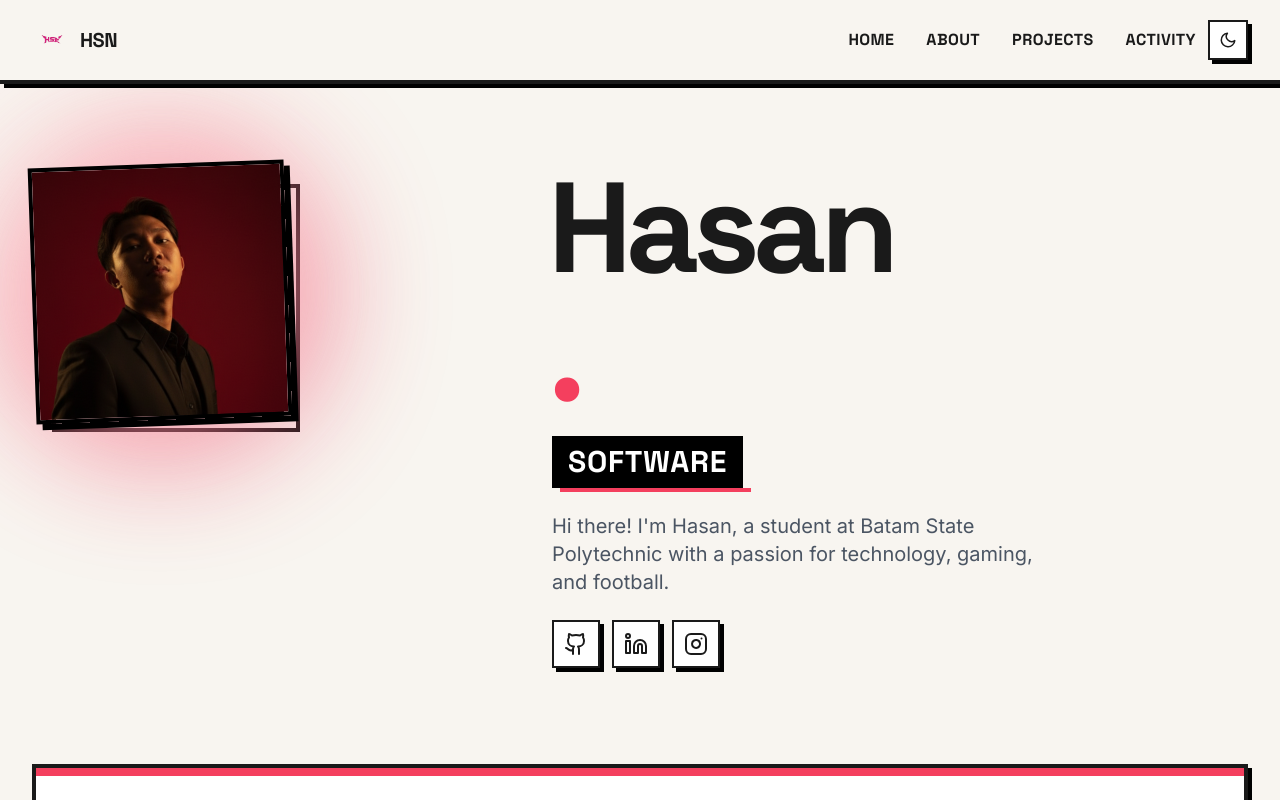
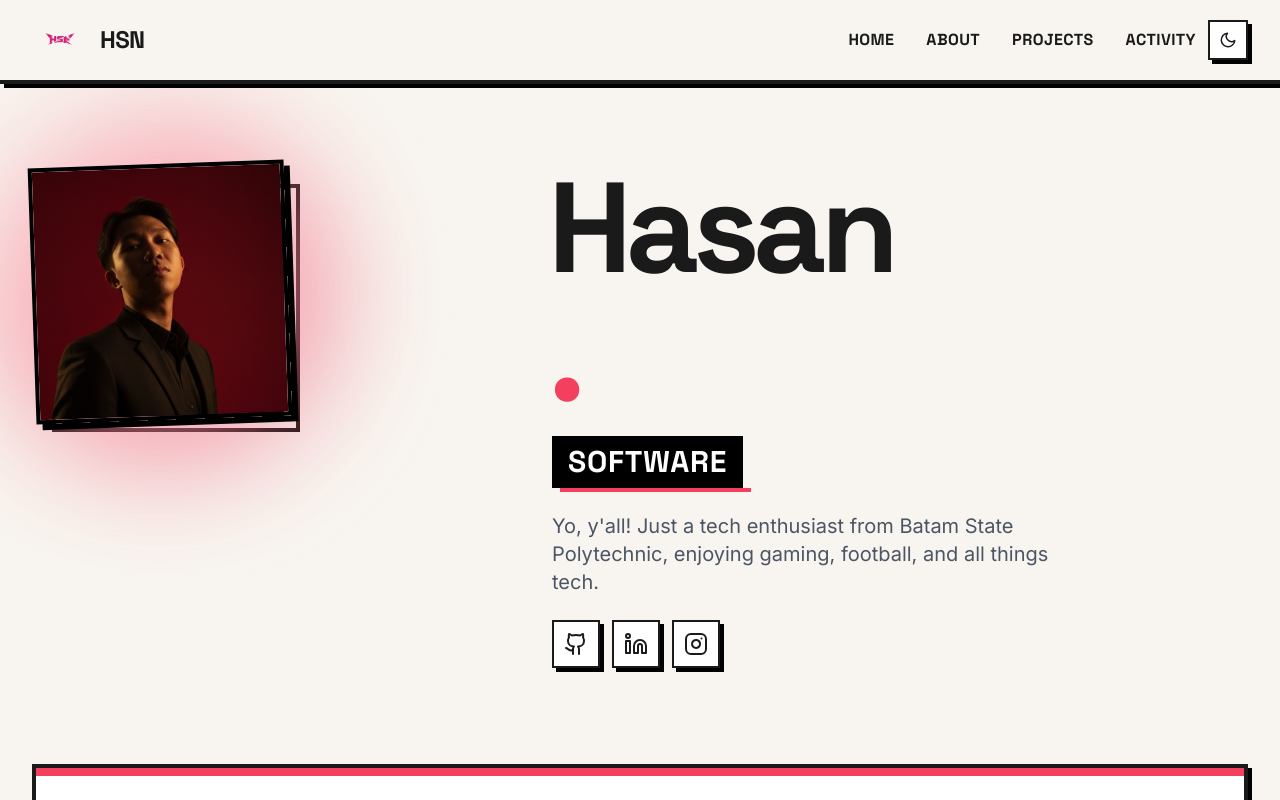
Before and after one commit to abddrhman/abddrhman.github.io, a Next.js app: page / in a window 1280 px wide. Shown: the top 800 px of the page. Built offline with nearby package versions, Linux system fonts and the light colour scheme.

Commit message:
minor change

```diff
--- a/components/HeroSection.tsx
+++ b/components/HeroSection.tsx
@@ -267,7 +267,8 @@ export default function HeroSection() {
             </div>
 
             <p className="mt-4 sm:mt-6 font-body text-base sm:text-xl text-[var(--text-secondary)] max-w-lg leading-relaxed">
-Hi there! I'm Hasan, a student at Batam State Polytechnic with a passion for technology, gaming, and football.            </p>
+Yo, y'all! Just a tech enthusiast from Batam State Polytechnic, enjoying gaming, football, and all things tech.
+           </p>
 
             <motion.div
               initial={{ opacity: 0, y: 20 }}
--- a/components/Navbar.tsx
+++ b/components/Navbar.tsx
@@ -5,6 +5,12 @@ import Link from "next/link";
 import Image from "next/image";
 import { motion, AnimatePresence } from "framer-motion";
 import { useTheme } from "./ThemeProvider";
+
+const themeIconVariants = {
+  initial: { y: -20, opacity: 0 },
+  animate: { y: 0, opacity: 1 },
+  exit: { y: 20, opacity: 0 },
+};
 
 const navLinks = [
   { href: "/", label: "Home" },
@@ -21,17 +27,17 @@ export default function Navbar() {
     <header className="sticky top-0 z-50 bg-[var(--bg-primary)] border-b-4 border-[var(--border-color)] shadow-brutal transition-colors duration-300">
       <div className="max-w-7xl mx-auto px-4 sm:px-6 lg:px-8">
         <div className="flex items-center justify-between h-16 sm:h-20">
-          <Link href="/" className="flex items-center gap-2 group">
-            <div className="w-10 h-10 flex items-center justify-center">
+          <Link href="/" className="flex items-center gap-3 group">
+            <div className="w-14 h-14 flex items-center justify-center">
               <Image
                 src="/My Logo Gwej 1.png"
                 alt="qynn logo"
-                width={40}
-                height={40}
+                width={56}
+                height={56}
                 className="w-full h-full object-contain"
               />
             </div>
-            <span className="font-display font-bold text-xl uppercase tracking-tight group-hover:text-accent-500 transition-colors text-[var(--text-primary)]">
+            <span className="font-display font-bold text-2xl uppercase tracking-tight group-hover:text-accent-500 transition-colors text-[var(--text-primary)]">
               HSN
             </span>
           </Link>
@@ -54,8 +60,17 @@ export default function Navbar() {
               className="w-10 h-10 border-2 border-[var(--border-color)] flex items-center justify-center bg-[var(--bg-secondary)] hover:bg-accent-500 hover:text-white hover:border-accent-500 transition-colors shadow-brutal"
               aria-label={theme === "dark" ? "Switch to light mode" : "Switch to dark mode"}
             >
+              <AnimatePresence mode="wait">
                 {theme === "dark" ? (
-                <svg width="18" height="18" viewBox="0 0 24 24" fill="none" stroke="currentColor" strokeWidth="2" strokeLinecap="round" strokeLinejoin="round">
+                  <motion.svg
+                    key="sun"
+                    variants={themeIconVariants}
+                    initial="initial"
+                    animate="animate"
+                    exit="exit"
+                    transition={{ duration: 0.3, ease: [0.4, 0, 0.2, 1] }}
+                    width="18" height="18" viewBox="0 0 24 24" fill="none" stroke="currentColor" strokeWidth="2" strokeLinecap="round" strokeLinejoin="round"
+                  >
                     <circle cx="12" cy="12" r="5" />
                     <line x1="12" y1="1" x2="12" y2="3" />
                     <line x1="12" y1="21" x2="12" y2="23" />
@@ -65,12 +80,21 @@ export default function Navbar() {
                     <line x1="21" y1="12" x2="23" y2="12" />
                     <line x1="4.22" y1="19.78" x2="5.64" y2="18.36" />
                     <line x1="18.36" y1="5.64" x2="19.78" y2="4.22" />
-                </svg>
+                  </motion.svg>
                 ) : (
-                <svg width="18" height="18" viewBox="0 0 24 24" fill="none" stroke="currentColor" strokeWidth="2" strokeLinecap="round" strokeLinejoin="round">
+                  <motion.svg
+                    key="moon"
+                    variants={themeIconVariants}
+                    initial="initial"
+                    animate="animate"
+                    exit="exit"
+                    transition={{ duration: 0.3, ease: [0.4, 0, 0.2, 1] }}
+                    width="18" height="18" viewBox="0 0 24 24" fill="none" stroke="currentColor" strokeWidth="2" strokeLinecap="round" strokeLinejoin="round"
+                  >
                     <path d="M21 12.79A9 9 0 1 1 11.21 3 7 7 0 0 0 21 12.79z" />
-                </svg>
+                  </motion.svg>
                 )}
+              </AnimatePresence>
             </button>
 
             <button
```
Lines whose indentation alone changed are shown as unchanged.
